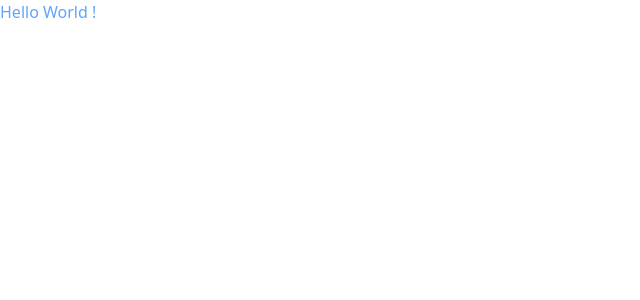
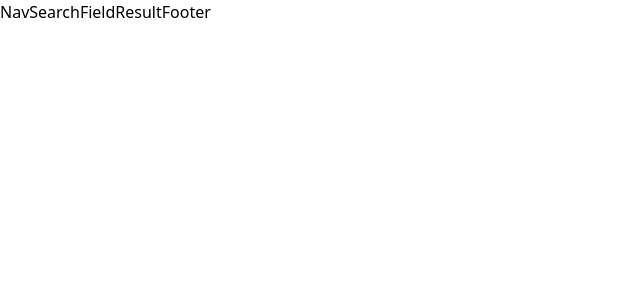
Before and after one commit to tom-deman/insurgate-test-tva, a React (Create React App) app: page / in a window 1280 px wide. Shown: the top 300 px of the page, without its empty margins (0-640 px from the left). Built offline with nearby package versions, Linux system fonts and the light colour scheme.

Commit message:
added main components to the Application and a personnal css file

```diff
--- a/src/App.jsx
+++ b/src/App.jsx
@@ -1,11 +1,18 @@
 import './assets/css/tailwind.css'
+import './assets/css/main.css'
 
-import Dummy from './components/Dummy'
+import Nav from './components/Nav'
+import SearchField from './components/SearchField'
+import Result from './components/Result'
+import Footer from './components/Footer'
 
 const App = () => {
     return(
         <div>
-            <Dummy />
+            <Nav></Nav>
+            <SearchField></SearchField>
+            <Result></Result>
+            <Footer></Footer>
         </div>
     )
 }
--- /dev/null
+++ b/src/assets/css/main.css
@@ -0,0 +1,3 @@
+.insurgate-primary-color{
+    color: rgba(85, 85, 255, 1)
+}
--- /dev/null
+++ b/src/components/AppDescription.jsx
@@ -0,0 +1,5 @@
+const AppDescription = () => {
+    return 'AppDescription'
+}
+
+export default AppDescription
--- a/src/components/Dummy.jsx
+++ /dev/null
@@ -1,11 +0,0 @@
-const Dummy = () => {
-    return(
-        <>
-            <h1 className="text-blue-400">
-                Hello World !
-            </h1>
-        </>
-    )
-}
-
-export default Dummy
--- /dev/null
+++ b/src/components/Footer.jsx
@@ -0,0 +1,5 @@
+const Footer = () => {
+    return 'Footer'
+}
+
+export default Footer
--- /dev/null
+++ b/src/components/Nav.jsx
@@ -0,0 +1,5 @@
+const Nav = () => {
+    return 'Nav'
+}
+
+export default Nav
--- /dev/null
+++ b/src/components/Result.jsx
@@ -0,0 +1,5 @@
+const Result = () => {
+    return 'Result'
+}
+
+export default Result
--- /dev/null
+++ b/src/components/SearchField.jsx
@@ -0,0 +1,5 @@
+const SearchField = () => {
+    return 'SearchField'
+}
+
+export default SearchField
```
